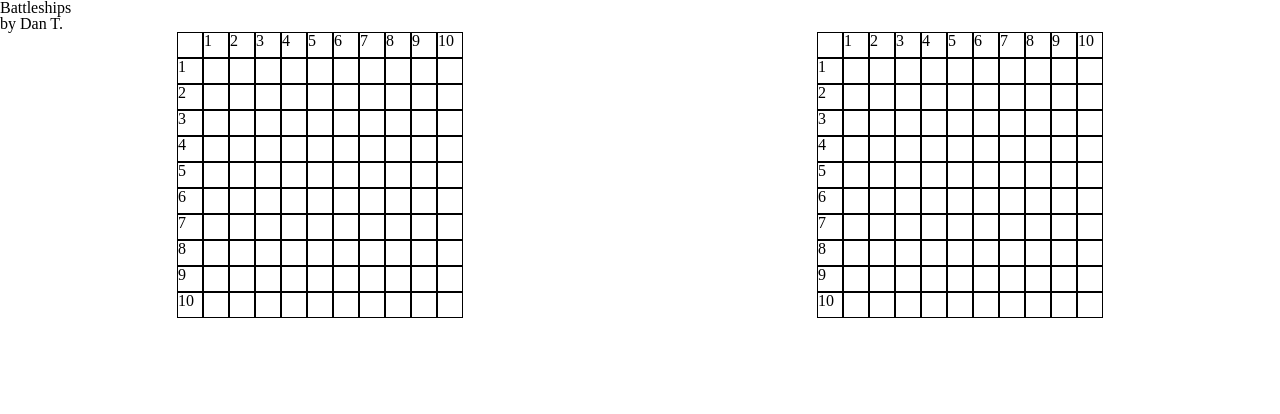
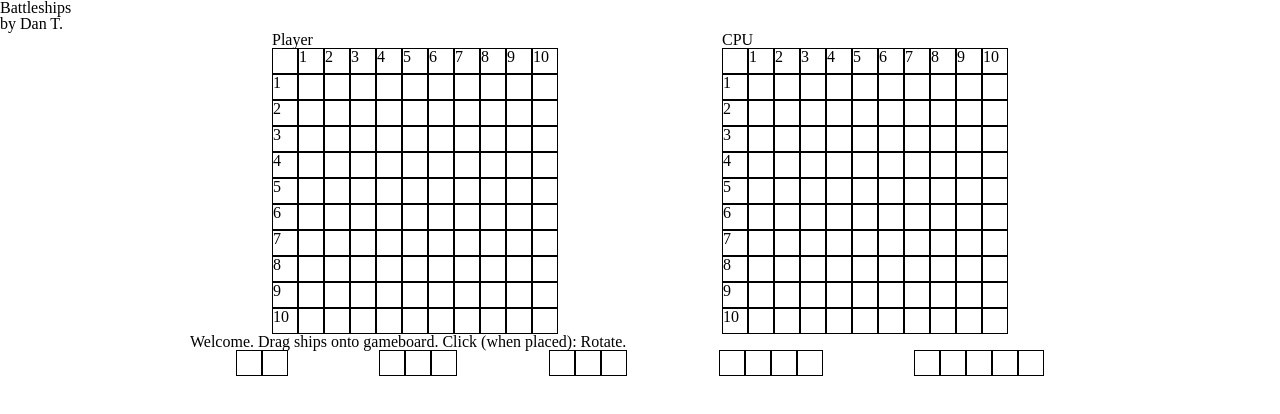
Before and after one commit to Datrinon/battleships, a website built with webpack: page dist/index.html in a window 1280 px wide. Built offline with nearby package versions, Linux system fonts and the light colour scheme.

Commit message:
Add dialog container and ship placement container

```diff
--- a/src/css/index.css
+++ b/src/css/index.css
@@ -1,3 +1,8 @@
+.game-area {
+  max-width: 900px;
+  margin: 0 auto;
+}
+
 .gameboard-area {
   display: flex;
   flex-direction: row;
@@ -10,6 +15,7 @@
   border: 1px solid black;
   display: inline-block;
 }
+
 /* This pseudo element helps keep the cells aligned together */
 /* Empty divs act strangely, so put content in them.  */
 /* Delete it and then run this in console to see that */
@@ -18,3 +24,21 @@
   content: '.';
   visibility: hidden;
 }
+
+.selectable:hover {
+  background-color: rgb(222, 238, 252)
+}
+
+.ship-placer {
+  display: flex;
+  flex-direction: row;
+  justify-content: space-around;
+}
+
+.placeable {
+  cursor: pointer;
+}
+
+.placeable:hover {
+  background-color: blue;
+}
--- a/src/js/gamemanager.js
+++ b/src/js/gamemanager.js
@@ -10,7 +10,8 @@ export const GAME_STATE = {
   p1victory: "Player 1 wins.",
   p2victory: "Player 2 wins.",
   restart: "Restarting game...",
-  playing: "Game active."
+  playing: "Game active.",
+  gamePrompt: "Welcome. Drag ships onto gameboard. Click (when placed): Rotate."
 };
 
 
--- a/src/js/index.js
+++ b/src/js/index.js
@@ -3,6 +3,7 @@ import component from "./component";
 import Utility from "./utility";
 import Ship from "./ship";
 import Gameboard from "./gameboard";
+import {GAME_STATE} from "./gamemanager";
 import GameManager from "./gamemanager";
 import Player from "./player";
 
@@ -12,9 +13,11 @@ import "../css/index.css";
 
 
 /**
- * Creates elements for the web app.
+ * Creates elements for Battleship.
  */
 class ElementProvider {
+
+  dialog;
 
   constructor(gameManager) {
     this.gameManager = gameManager;
@@ -35,7 +38,9 @@ class ElementProvider {
     const gameboardContainer = component.div("gameboard-area");
     const controlDialogContainer = component.div("controls-area");
 
-    gameboardContainer.append(this.#gameboard("p1"), this.#gameboard("p2"));
+    gameboardContainer.append(this.#gameboard("Player", "p1"), this.#gameboard("CPU", "p2"));
+
+    controlDialogContainer.append(this.#dialog(), this.#shipPlacement());
 
     gameContainer.append(gameboardContainer,controlDialogContainer);
 
@@ -46,9 +51,10 @@ class ElementProvider {
    * Generates a clickable grid based on the game manager's gameboard size.
    * @param {string} playerName : the name of the player; used as a class name to
    * identify the gameboard.
+   * @param {string} className : Additional class names to identify the gameboard by.
    */
-  #gameboard(playerName) {
-    const gameboard = component.div("gameboard", playerName);
+  #gameboard(playerName, className) {
+    const gameboard = component.div("gameboard", className);
 
     const gridSize = this.gameManager.players[0].gameboard.size;
     for (let i = 0; i < gridSize; i++) {
@@ -80,10 +86,50 @@ class ElementProvider {
 
     gameboard.prepend(rowHeader);
 
+    // Apply headers for the gameboard
+    gameboard.prepend(component.heading(playerName, 2, "gameboard-possessor"));
 
     return gameboard;
   }
 
+  /**
+   * Generates a dialog message, which is used to
+   * give the user directions on each phase of the game.
+   */
+  #dialog() {
+    let dialogContainer = component.div("dialog");
+    let dialogMsg = component.p("Welcome.", "dialog-msg");
+    dialogContainer.append(dialogMsg);
+
+    this.dialog = dialogContainer;
+
+    return dialogContainer;
+  }
+
+  setDialog(message) {
+    this.dialog.querySelector(".dialog-msg").textContent = message;
+  }
+
+  /**
+   * Generates ships and lets them be dragged.
+   */
+  #shipPlacement() {
+    let shipInventory = component.div("ship-placer");
+
+    component.heading("Select Ship", 3);
+
+    this.gameManager.shipLengths.forEach(shipLen => {
+      let ship = component.div("ship", "placeable");
+      for (let i = 0; i < shipLen; i++) {
+        let cell = component.div("cell");
+        ship.append(cell);
+      }
+
+      shipInventory.append(ship);
+    })
+
+    return shipInventory;
+  }
 }
 
 
@@ -99,6 +145,8 @@ class ElementProvider {
   const header = page.header();
   const gameArea = page.gameArea();
 
+  page.setDialog(GAME_STATE.gamePrompt);
+
   body.append(header, gameArea);
 })();
 
```
Also changed, not shown: dist/index.bundle.js.
